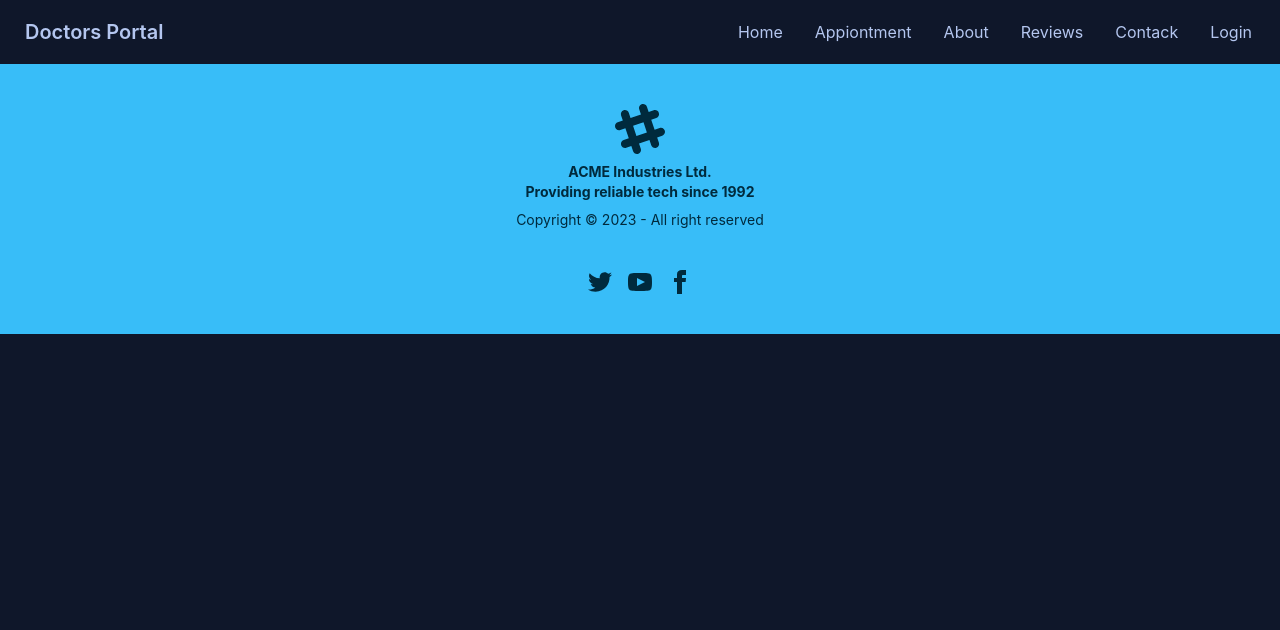
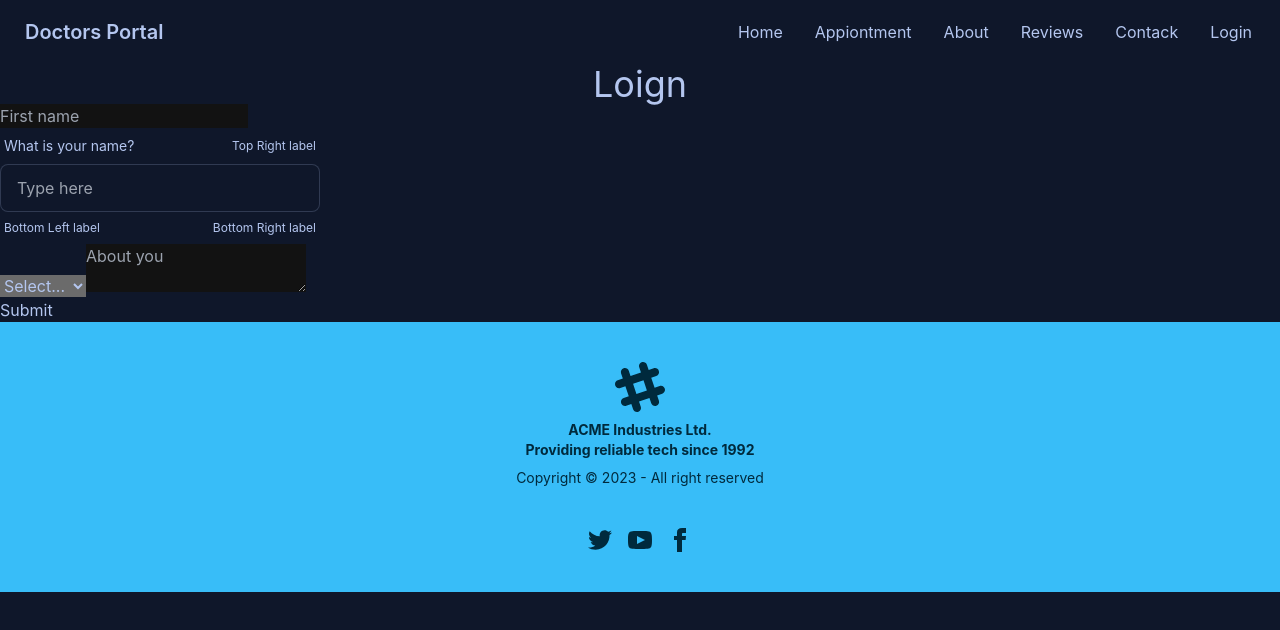
Before and after one commit to Shahjhanmiah/Doctors_Web, a React (Create React App) app: page /login in a window 1280 px wide. Shown: the top 630 px of the page. Built offline with nearby package versions, Linux system fonts and the light colour scheme.

Commit message:
login page

```diff
--- a/package.json
+++ b/package.json
@@ -11,6 +11,7 @@
     "react": "^18.2.0",
     "react-day-picker": "^8.7.1",
     "react-dom": "^18.2.0",
+    "react-hook-form": "^7.43.9",
     "react-router-dom": "^6.11.2",
     "react-scripts": "5.0.1",
     "web-vitals": "^2.1.4"
--- a/src/Login/Login.js
+++ b/src/Login/Login.js
@@ -1,9 +1,35 @@
-import React from 'react';
+import React, { useState } from 'react';
+import { useForm } from 'react-hook-form';
 
 const Login = () => {
+    const { register, handleSubmit } = useForm()
+    const [data, setData] = useState('')
     return (
         <div>
+            <div className='text-4xl text-center'>Loign</div>
+            <form onSubmit={handleSubmit((data) => setData(JSON.stringify(data)))}>
 
+                <input {...register("firstName")} placeholder="First name" />
+                <div className="form-control w-full max-w-xs">
+                    <label className="label">
+                        <span className="label-text">What is your name?</span>
+                        <span className="label-text-alt">Top Right label</span>
+                    </label>
+                    <input type="text" placeholder="Type here" className="input input-bordered w-full max-w-xs" />
+                    <label className="label">
+                        <span className="label-text-alt">Bottom Left label</span>
+                        <span className="label-text-alt">Bottom Right label</span>
+                    </label>
+                </div>
+                <select {...register("category", { required: true })}>
+                    <option value="">Select...</option>
+                    <option value="A">Option A</option>
+                    <option value="B">Option B</option>
+                </select>
+                <textarea {...register("aboutYou")} placeholder="About you" />
+                <p>{data}</p>
+                <input type="submit" />
+            </form>
         </div>
     );
 };
--- a/src/Pages/Shared/Navbar/Navbar.js
+++ b/src/Pages/Shared/Navbar/Navbar.js
@@ -9,7 +9,7 @@ const Navbar = () => {
         <li><Link to='/'>About</Link></li>
         <li><Link to='/'>Reviews</Link></li>
         <li><Link to='/'>Contack</Link></li>
-        <li><Link to='/'>Login</Link></li>
+        <li><Link to='/login'>Login</Link></li>
     </React.Fragment>
     return (
         <div>
```
Also changed, not shown: 1 other file (tests, documents, lock files or other folders).
